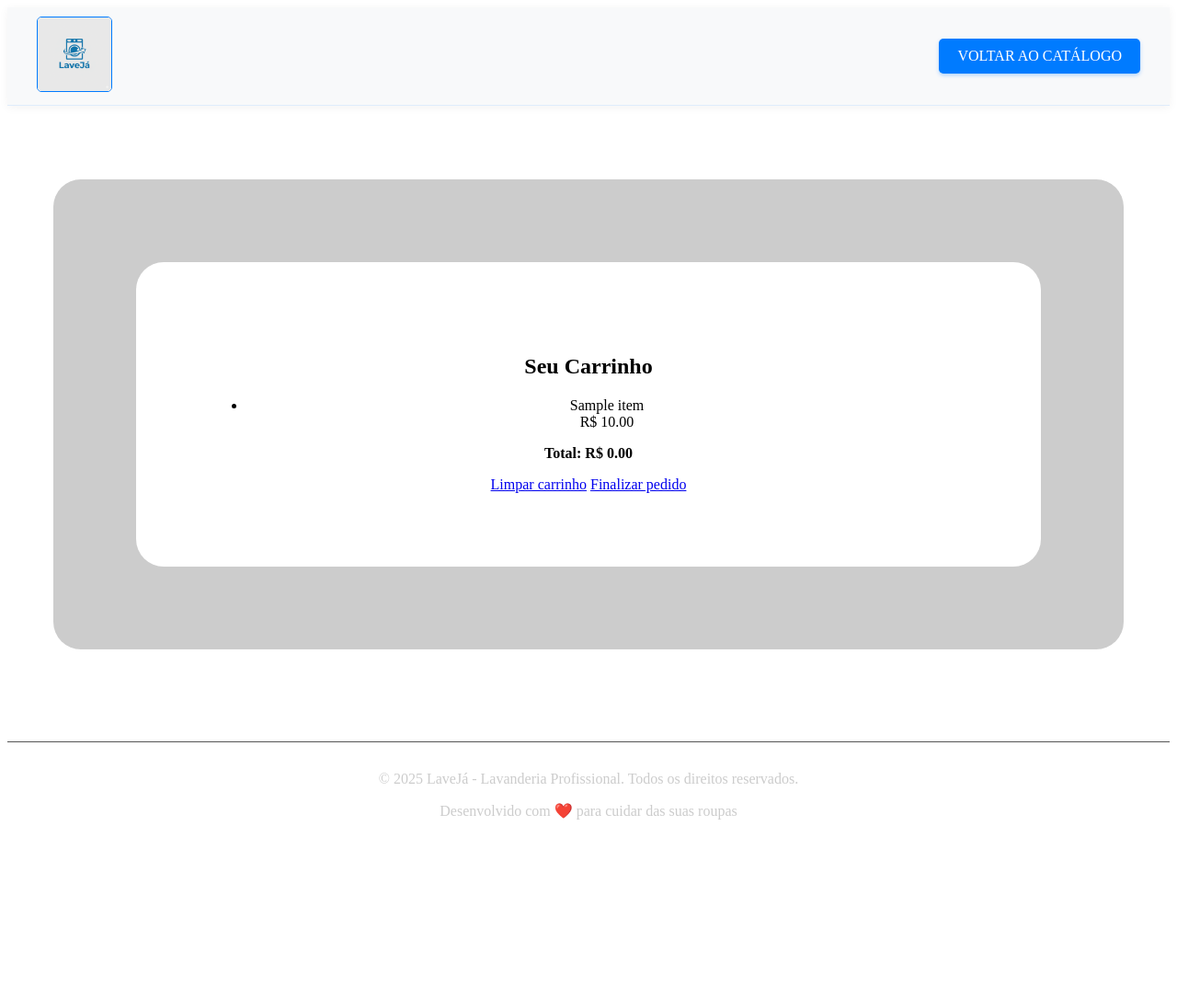
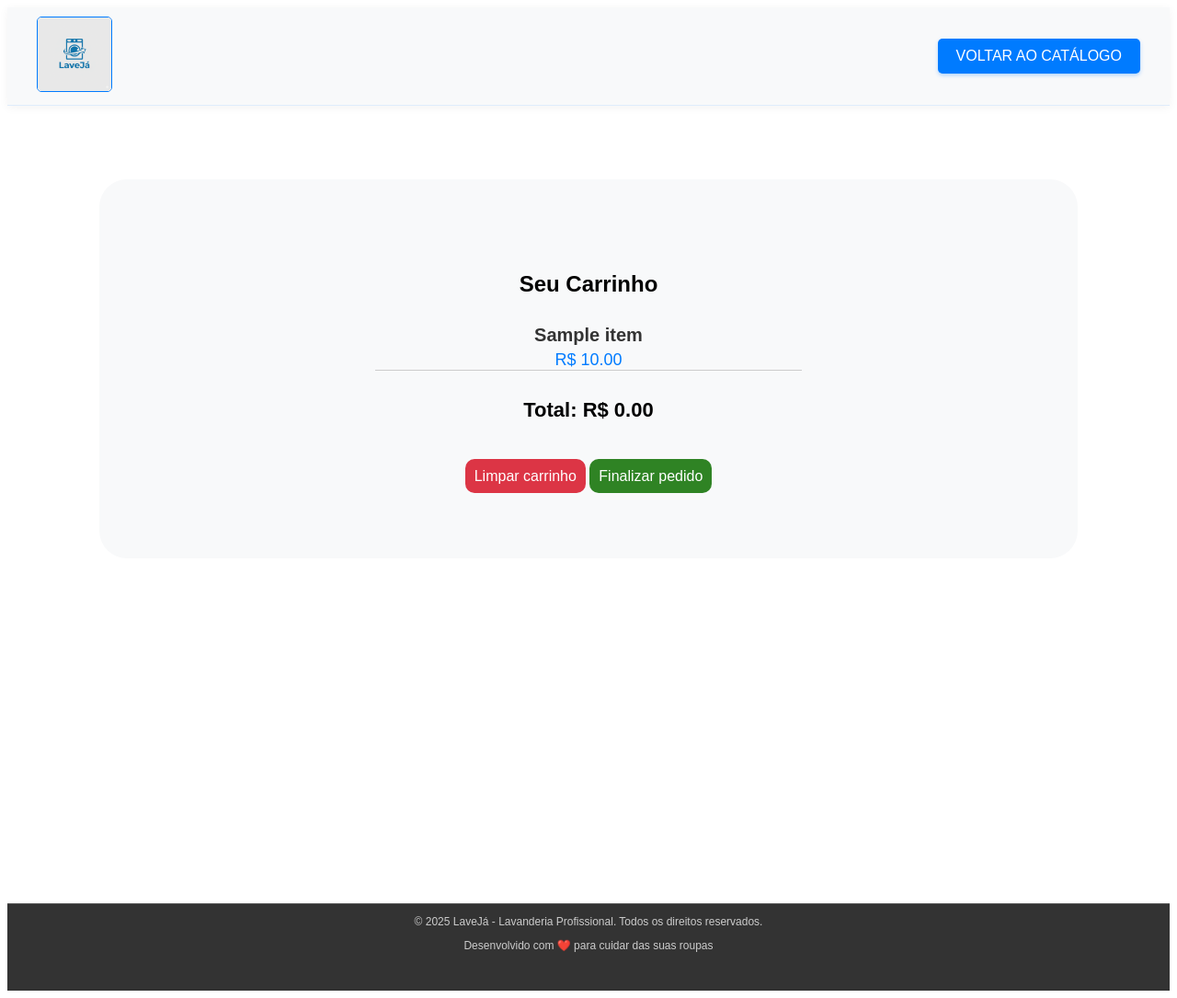
Before and after one commit to MauricioPleiffer/trabalho-Faculdade-Figma, a Flask app: template templates/carrinho.html in a window 1280 px wide. Shown: the whole page at 92% size. Before the commit the page ends 891 px from the top, so only its background shows below. Run offline with Flask 3, Linux system fonts and the light colour scheme; the template is opened without the code that fills it: most values are stand-ins (such as "Sample title", 1, 10 or a date in 2020).

Commit message:
Atualização do projeto com ultimas atualizações

```diff
--- a/app/usuarios.json
+++ b/app/usuarios.json
@@ -1,3 +1,4 @@
 {
-    "wesley@gmail.com": "15e2b0d3c33891ebb0f1ef609ec419420c20e320ce94c65fbc8c3312448eb225"
+    "wesley@gmail.com": "15e2b0d3c33891ebb0f1ef609ec419420c20e320ce94c65fbc8c3312448eb225",
+    "santos.wesley500@gmail.com": "79c6e9448a307dbd6ce4b1ffa8e91fa7c27ca20cca1d643f48005c6226696965"
 }
--- /dev/null
+++ b/static/carrinho.css
@@ -0,0 +1,142 @@
+header {
+    background-color: rgba(248, 249, 250, 0.95);
+    padding: 10px 0;
+    border-bottom: 1px solid rgba(0, 123, 255, 0.1);
+    width: 100%;
+    backdrop-filter: blur(10px);
+    position: sticky;
+    top: 0;
+    z-index: 100;
+    box-shadow: 0 2px 10px rgba(0, 0, 0, 0.05);
+}
+
+body {
+    font-family: Arial, Helvetica, sans-serif;
+    text-decoration: none;
+}
+
+.header {
+    max-width: 1200px;
+    margin: 0 auto;
+    padding: 0 20px;
+    display: flex;
+    justify-content: space-between;
+    align-items: center;
+    min-height: 70px;
+}
+
+.logo img {
+    height: 80px;
+    width: auto;
+    border: 1px solid #007bff;
+}
+
+.botao {
+    background-color: #007bff;
+    color: white;
+    padding: 10px 20px;
+    border: none;
+    border-radius: 5px;
+    text-decoration: none;
+    display: inline-block;
+    font-weight: 500;
+    cursor: pointer;
+    transition: all 0.3s ease;
+    box-shadow: 0 2px 4px rgba(0, 123, 255, 0.3);
+}
+
+.botao-catalogo {
+    background-color: #007bff;
+    color: white;
+    padding: 10px 20px;
+    border: none;
+    border-radius: 5px;
+    text-decoration: none;
+    display: inline-block;
+    font-weight: 500;
+    cursor: pointer;
+    transition: all 0.3s ease;
+    box-shadow: 0 2px 4px rgba(0, 123, 255, 0.3);
+}
+
+.servicos1 {
+    padding: 80px 100px 80px;
+}
+
+.box-carrinho{
+    padding: 80px 0;
+    background-color: #f8f9fa;
+    text-align: center;
+    border-left: 30px;
+    border-right: 30px;
+    border-radius: 30px;
+}
+
+.btn-clear {
+    padding: 10px;
+    background-color: #dc3545;
+    color: white;
+    border: none;
+    text-decoration: none;
+    border-radius: 10px;
+}
+
+.btn-checkout {
+    padding: 10px;
+    background-color: #2f8324;
+    color: white;
+    border: none;
+    text-decoration: none;
+    border-radius: 10px;
+}
+
+.box-itens h2 {
+    margin-bottom: 30px;
+}
+
+.cart-items{
+    margin-bottom: 30px;
+    text-decoration: none;
+    list-style: none;
+    margin-left: right;
+    padding-left: 300px;
+    padding-right: 300px;
+}
+
+.name {
+    font-size: 20px;
+    font-weight: bold;
+    color: #333;
+    margin-bottom: 0px;
+}
+
+.price {
+    font-size: 18px;
+    color: #007bff;
+    margin-top: 5px;
+    text-align: center;
+    margin-bottom: 10px;
+    border-bottom: solid 1px #ccc;
+
+}
+
+.total {
+    margin-bottom: 50px;
+    font-size: 22px;
+}
+
+.footer-bottom {
+    border-top: 1px solid #555;
+    margin-top: 295px;
+    padding-bottom: 30px;
+    text-align: center;
+    background-color: #333333;
+    font-size: 12px;
+    font-family: Arial, Helvetica, sans-serif;
+
+}
+
+.footer-bottom p {
+    color: #CCCCCC;
+
+}
--- a/static/catalogo.css
+++ b/static/catalogo.css
@@ -8,6 +8,10 @@ header {
     top: 0;
     z-index: 100;
     box-shadow: 0 2px 10px rgba(0, 0, 0, 0.05);
+}
+
+body {
+    font-family: Arial, Helvetica, sans-serif;
 }
 
 .header {
@@ -97,11 +101,17 @@ header {
 
 .footer-bottom {
     border-top: 1px solid #555;
-    margin-top: 20px;
-    padding-top: 15px;
+    margin-top: 5px 0px;
+    padding-bottom: 30px;
     text-align: center;
-    color: #ccc;
+    background-color: #333333;
+    font-size: 12px;
+    font-family: Arial, Helvetica, sans-serif;
 
+}
+
+.footer-bottom p {
+    color: #CCCCCC;
 }
 
 .box-carrinho{
@@ -118,3 +128,33 @@ header {
     padding: 80px;
     border-radius: 30px;
 }
+
+.preco {
+    font-size: 25px;
+    font-weight: bold;
+    color: #007bff;
+    margin-bottom: 30px;
+}
+
+.servicos h3 {
+    display: block;
+    font-size: 1.20em;
+    margin-block-start: 1em;
+    margin-block-end: 1em;
+    margin-inline-start: 0px;
+    margin-inline-end: 0px;
+    font-weight: bold;
+    unicode-bidi: isolate;
+}
+
+
+p{
+    color: #666666;
+    display: block;
+    margin-block-start: 1em;
+    margin-block-end: 1em;
+    margin-inline-start: 0px;
+    margin-inline-end: 0px;
+    unicode-bidi: isolate;
+    margin-bottom: 15px;
+}
--- a/templates/carrinho.html
+++ b/templates/carrinho.html
@@ -4,7 +4,7 @@
     <meta charset="UTF-8">
     <meta name="viewport" content="width=device-width, initial-scale=1.0">
     <!-- <link rel="stylesheet" href="../static/styles.css"> -->
-    <link rel="stylesheet" href="{{ url_for('static', filename='catalogo.css')}}">
+    <link rel="stylesheet" href="{{ url_for('static', filename='carrinho.css')}}">
     <title>Lave já - Carrinho</title>
     <style>
 
@@ -36,7 +36,9 @@
                             </li>
                             {% endfor %}
                         </ul>
-                        <p><strong>Total: R$ {{ '%.2f'|format(total) }}</strong></p>
+                        <div class="total">
+                            <p><strong>Total: R$ {{ '%.2f'|format(total) }}</strong></p>
+                        </div>
                         <div class="cart-actions">
                             <a href="/auth/limpar_carrinho" class="btn-clear">Limpar carrinho</a>
                             <!-- <button id="checkout" class="btn-checkout">Finalizar pedido</button> -->
```
Also changed, not shown: templates/catalogo.html (+43 -17 lines), templates/index.html (+30 -5 lines).
